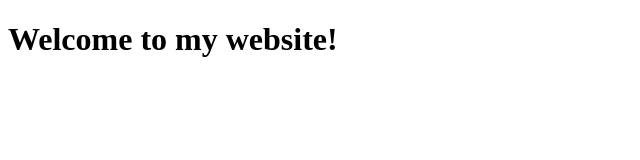
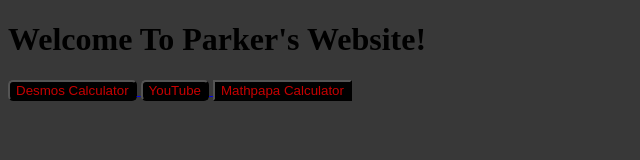
Before and after one commit to Parker416/parker, a plain HTML site: page index.html in a window 1280 px wide. Shown: the whole page, without its empty margins (0-640 px from the left). Drawn offline with Linux system fonts and the light colour scheme.

Commit message:
Update index.html

```diff
--- a/index.html
+++ b/index.html
@@ -1,13 +1,34 @@
 <!DOCTYPE html>
 <html>
-    <body>
-        <title>
-            P4rK3r
-        </title>
-        <body>
-    <body>
-        <h1>
-            Welcome to my website!
-        </h1>
-    </body>
+  <head>
+    <meta charset="UTF-8" />
+    <title>Parker's Website</title>
+  </head>
+  <body>
+  <body style="background-color:#383838;">
+    <h1>Welcome To Parker's Website!</h1>
+
+    </p>
+  </body>
 </html>
+
+</head>
+<body>
+
+  <a href="https://www.desmos.com/testing/virginia/graphing"> <button style="background-color:#000000;color:#C80000;border-radius:5px"
+
+    <button>Desmos Calculator</button>
+  </a>
+    <a href="https://www.youtube.com/"> <button style="background-color:#000000;color:#C80000;border-radius:5px"
+
+    <button>YouTube</button>
+    </a>
+      <a href="https://www.mathpapa.com/algebra-calculator.html"> <button
+        style=background-color:#000000;color:#C80000;border-radius:5px"
+
+          <button>Mathpapa Calculator</button>
+
+      </a>
+
+</body>
+</html>
```
